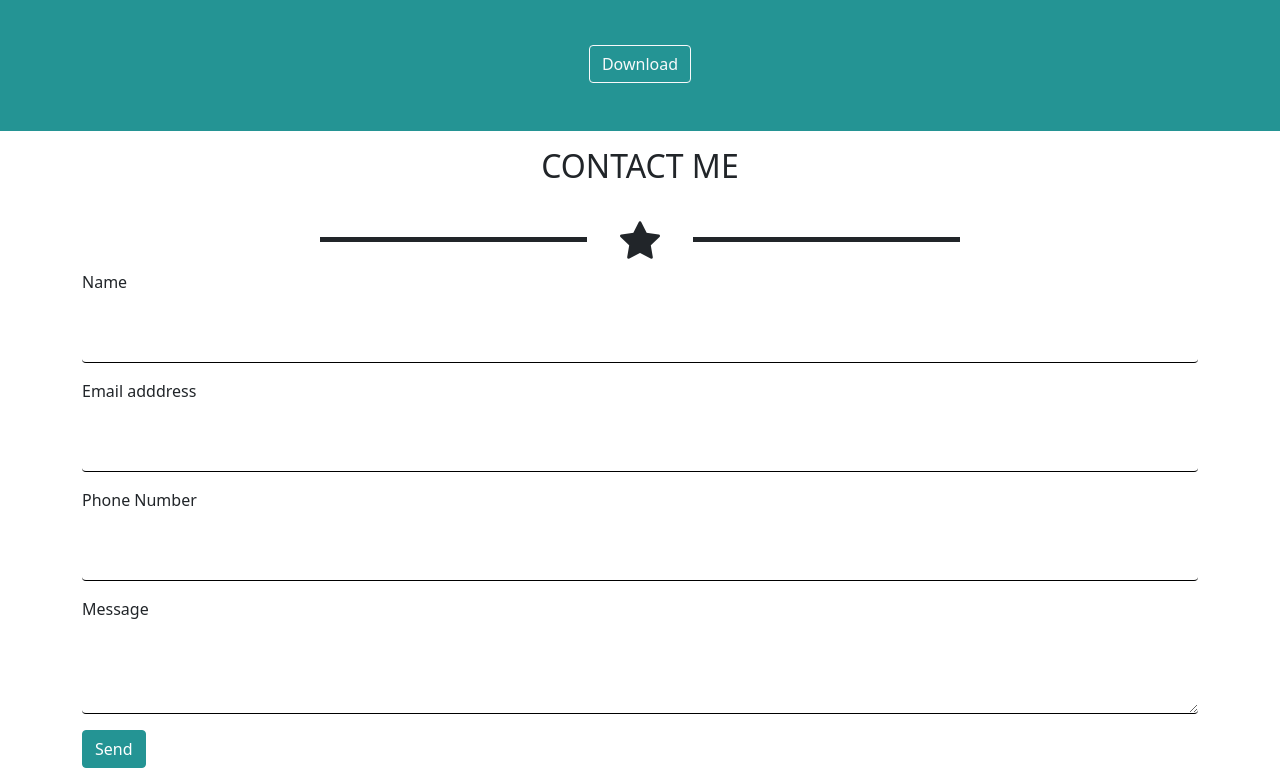
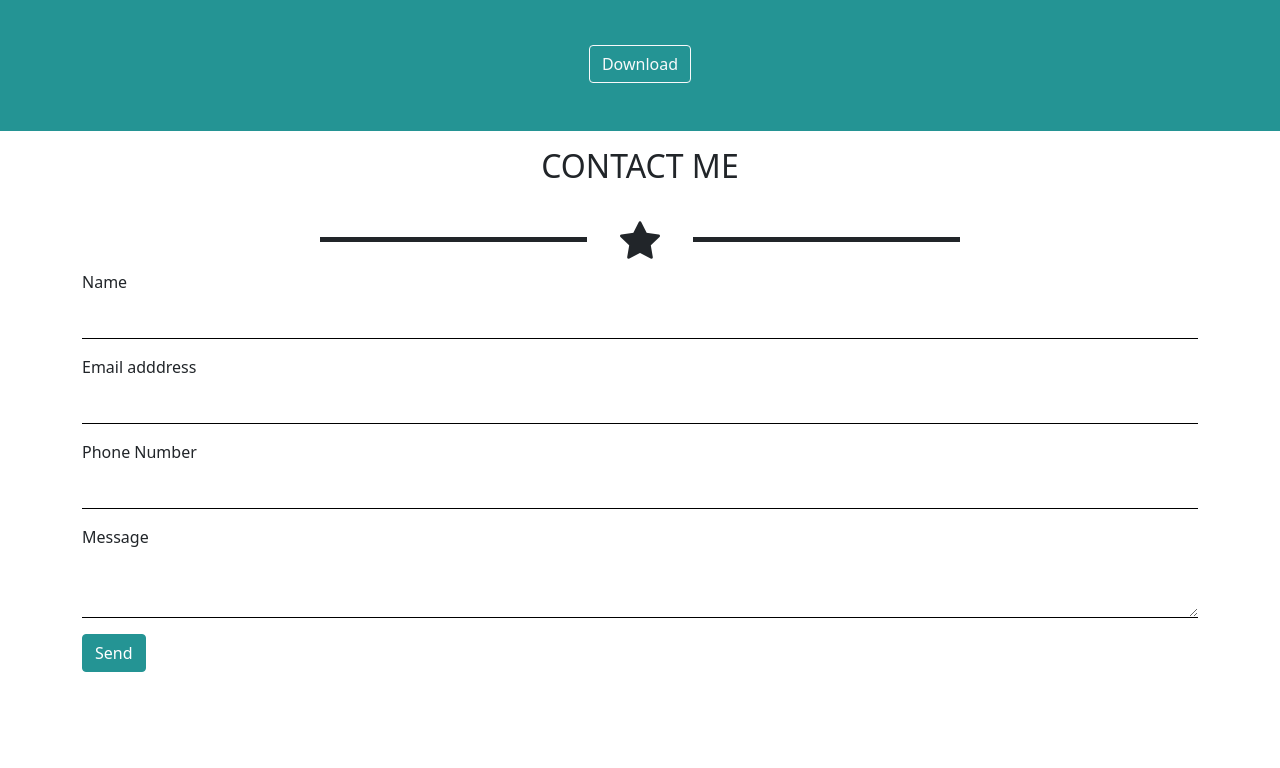
Before and after one commit to daniele-pipino/html-css-bootstrap-freelancer, a plain HTML site: page index.html in a window 1280 px wide. Shown: the part 1406-2174 px from the top of the page. After the commit the page ends 2078 px from the top, so only its background shows below. Drawn offline with nearby package versions, Linux system fonts and the light colour scheme.

Commit message:
fix form

```diff
--- a/index.html
+++ b/index.html
@@ -146,8 +146,11 @@
                   <button type="button" class="btn btn-acqua">Send</button>
               </form>
            </div>
-
        </section>
    </main>
+   <!-- footer -->
+   <footer>
+
+   </footer>
 </body>
 </html>
--- a/style/style.css
+++ b/style/style.css
@@ -13,8 +13,8 @@ img{
 
 .my-form{
     border: 0;
+    border-radius: 0;
     border-bottom: 1px solid black;
-    padding-bottom: 30px;
 }
 
 .btn-acqua{
```
